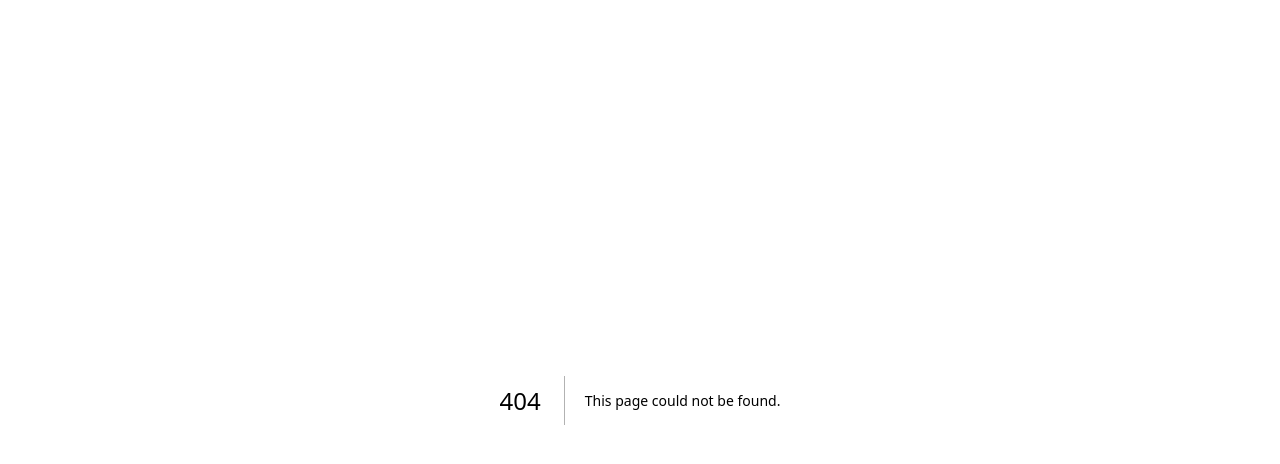
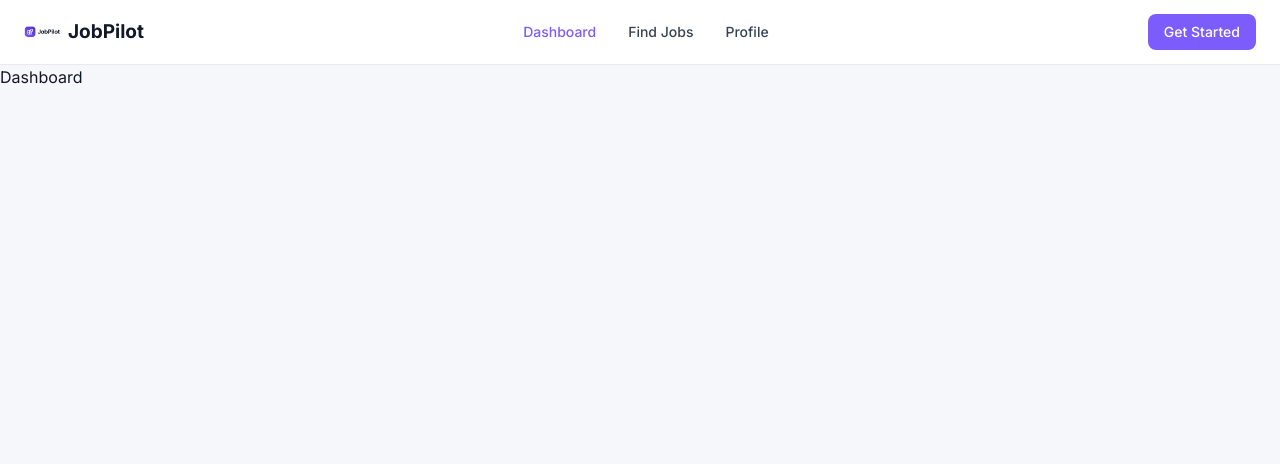
Before and after one commit to mhassanrahi/job-pilot, a Next.js app: page /dashboard in a window 1280 px wide. Before the commit this address had no page. Shown: the top 464 px of the page. Built offline with nearby package versions, Linux system fonts and the light colour scheme.

Commit message:
feat: integrate Navbar component into FindJobsPage for improved layout

```diff
--- /dev/null
+++ b/app/dashboard/page.tsx
@@ -0,0 +1,12 @@
+
+import { Navbar } from "@/components/layout/Navbar";
+
+export default function FindJobsPage() {
+  return (
+    <>
+      <Navbar />
+      <div>
+        <h3>Dashboard</h3>
+      </div>
+    </>)
+}
--- a/app/find-jobs/page.tsx
+++ b/app/find-jobs/page.tsx
@@ -1,5 +1,9 @@
 import { FindJobsClient } from "@/components/find-jobs/FindJobsClient";
+import { Navbar } from "@/components/layout/Navbar";
 
 export default function FindJobsPage() {
-  return <FindJobsClient />;
+  return (<>
+    <Navbar />
+    <FindJobsClient />;
+  </>)
 }
```
